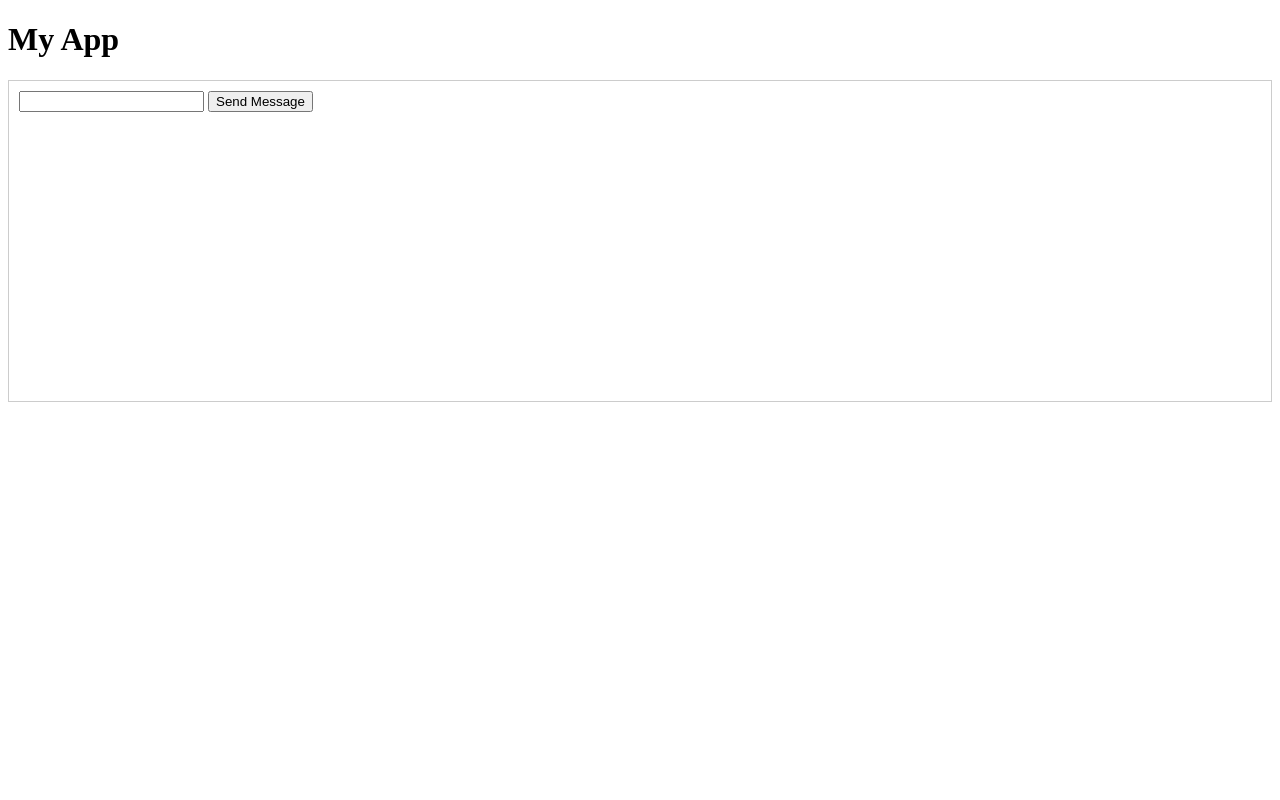
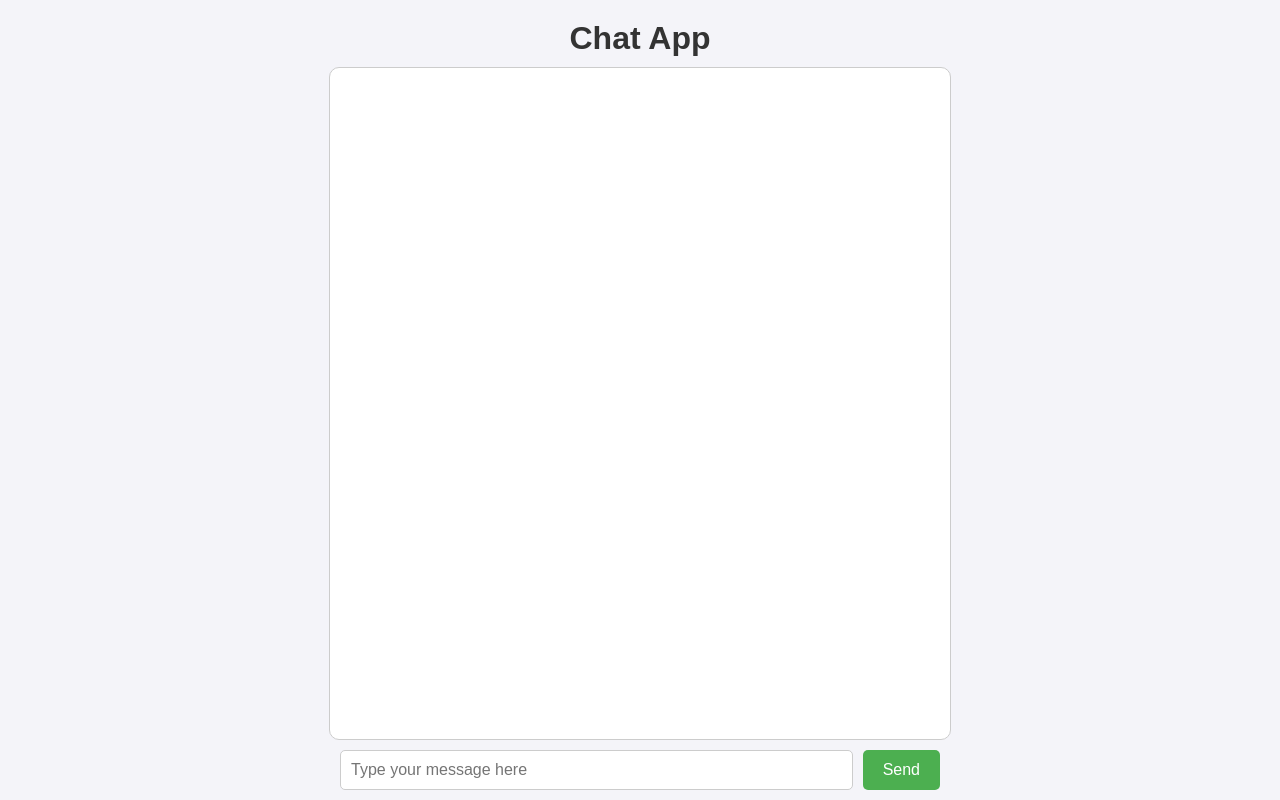
Before and after one commit to DovydasSkauranskas/Chatapp, a website: page public/index.html in a window 1280 px wide. Drawn offline with nearby package versions, Linux system fonts and the light colour scheme; no server answers; sample sign-in values are in the browser's storage.

Commit message:
feat: chat app styling

```diff
--- a/public/client.js
+++ b/public/client.js
@@ -14,9 +14,18 @@ function connectToSocket() {
         console.log(`User with id ${socket.id} connected`);
     });
 
-    socket.on('message', message => {
-        console.log(`Incoming message: ${message}`);
+    socket.on('message', (messageObject) => {
+        addMessagesToChatBox(messageObject.user, messageObject.message, messageObject.user === username);
     });
+}
+
+function addMessagesToChatBox(user, message, isCurrentUser) {
+    const chatBox = document.getElementById('chatBox');
+    const messageElement = document.createElement('div');
+    messageElement.classList.add('message', isCurrentUser ? 'user': 'other');
+    messageElement.textContent = `${isCurrentUser ? 'You' : user}: ${message}`;
+    chatBox.appendChild(messageElement);
+    chatBox.scrollTop = chatBox.scrollHeight;
 }
 
 async function fetchMessages() {
@@ -27,12 +36,10 @@ async function fetchMessages() {
             throw new Error('Error fetching messages');
         }
         const messages = dataObject.data;
-        const chatBox = document.getElementById('chatBox');
 
+        const username = localStorage.getItem('username');
         messages.reverse().forEach(({ user, message }) => {
-            const messageElement = document.createElement('div');
-            messageElement.textContent = `${user}: ${message}`;
-            chatBox.appendChild(messageElement);
+            addMessagesToChatBox(user, message, user === username);
         });
     } catch (error) {
         console.log(error);
@@ -57,10 +64,4 @@ document.addEventListener('DOMContentLoaded', () => {
             messageButton.click();
         }
     });
-
-    socket.on('message', (messageObject) => {
-        const messageElement = document.createElement('div');
-        messageElement.textContent = `${messageObject.user}: ${messageObject.message}`;
-        chatBox.appendChild(messageElement);
-    });
 });
--- a/public/index.html
+++ b/public/index.html
@@ -6,10 +6,14 @@
   <link rel="stylesheet" href="styles.css">
 </head>
 <body>
-  <h1>My App</h1>
-  <div id="chatBox" style="border: 1px solid #ccc; padding: 10px; height: 300px; overflow-y: scroll;"/>
-  <input id="msgInput"/>
-  <button id="submit">Send Message</button>
+  <div class="app-container">
+    <h1>Chat App</h1>
+    <div class="chat-box" id="chatBox"></div>
+    <div class="input-container">
+      <input id="msgInput" class="message-input" placeholder="Type your message here" />
+      <button id="submit" class="send-button">Send</button>
+    </div>
+  </div>
   <script src="/socket.io/socket.io.js"></script>
   <script src="client.js" type="module"></script>
 </body>
--- a/public/styles.css
+++ b/public/styles.css
@@ -0,0 +1,85 @@
+html, body {
+    height: 100%;
+    margin: 0;
+    padding: 0;
+    font-family: Arial, sans-serif;
+    background-color: #f4f4f9;
+  }
+
+  .app-container {
+    display: flex;
+    flex-direction: column;
+    height: 100%;
+    align-items: center;
+    padding: 10px;
+    box-sizing: border-box;
+  }
+
+  h1 {
+    margin: 10px 0;
+    color: #333;
+  }
+
+  .chat-box {
+    flex: 1;
+    width: 90%;
+    max-width: 600px;
+    background-color: #fff;
+    border: 1px solid #ccc;
+    border-radius: 10px;
+    padding: 10px;
+    overflow-y: auto;
+    display: flex;
+    flex-direction: column;
+    gap: 10px;
+  }
+
+  /* Message styling */
+  .message {
+    padding: 10px;
+    border-radius: 10px;
+    max-width: 70%;
+    word-wrap: break-word;
+  }
+
+  .message.user {
+    align-self: flex-end;
+    background-color: #d1f7c4;
+    color: #333;
+  }
+
+  .message.other {
+    align-self: flex-start;
+    background-color: #f1f0f0;
+    color: #333;
+  }
+
+  .input-container {
+    display: flex;
+    width: 90%;
+    max-width: 600px;
+    margin-top: 10px;
+  }
+
+  .message-input {
+    flex: 1;
+    padding: 10px;
+    font-size: 16px;
+    border: 1px solid #ccc;
+    border-radius: 5px;
+  }
+
+  .send-button {
+    padding: 10px 20px;
+    margin-left: 10px;
+    border: none;
+    border-radius: 5px;
+    background-color: #4caf50;
+    color: white;
+    font-size: 16px;
+    cursor: pointer;
+  }
+
+  .send-button:hover {
+    background-color: #45a049;
+  }
--- a/src/socket/index.ts
+++ b/src/socket/index.ts
@@ -13,7 +13,7 @@ export function socketSetup(io: typeof Server) {
     io.on('connection', (socket: Socket) => {
         socket.on('message', async ({ username, message }: { username: string; message: string }) => {
             await redis.lpush('messages', JSON.stringify({user: username, message: message}));
-            socket.emit('message', { user: username, message: message });
+            io.emit('message', { user: username, message: message });
         });
     });
 }
```
